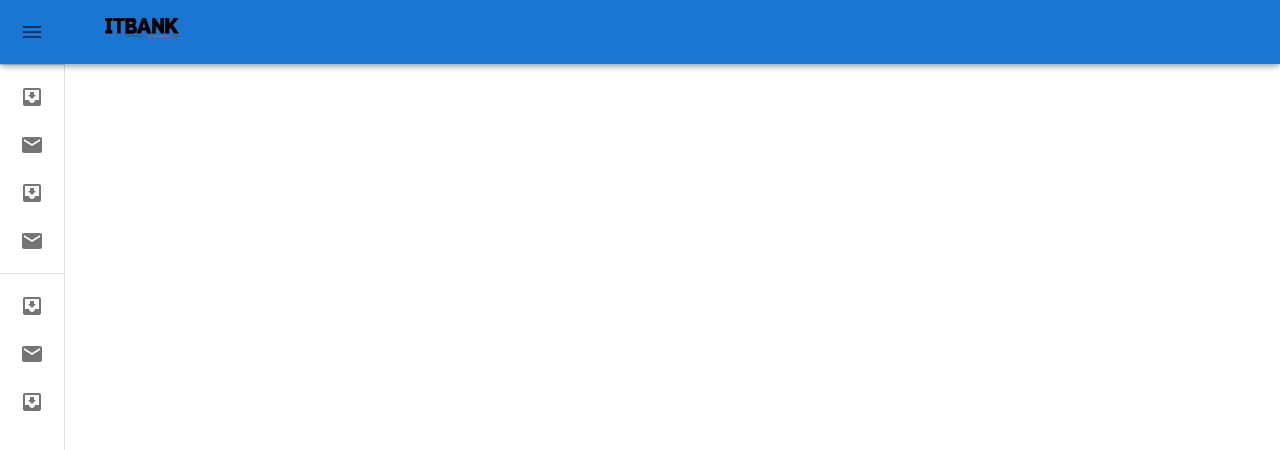
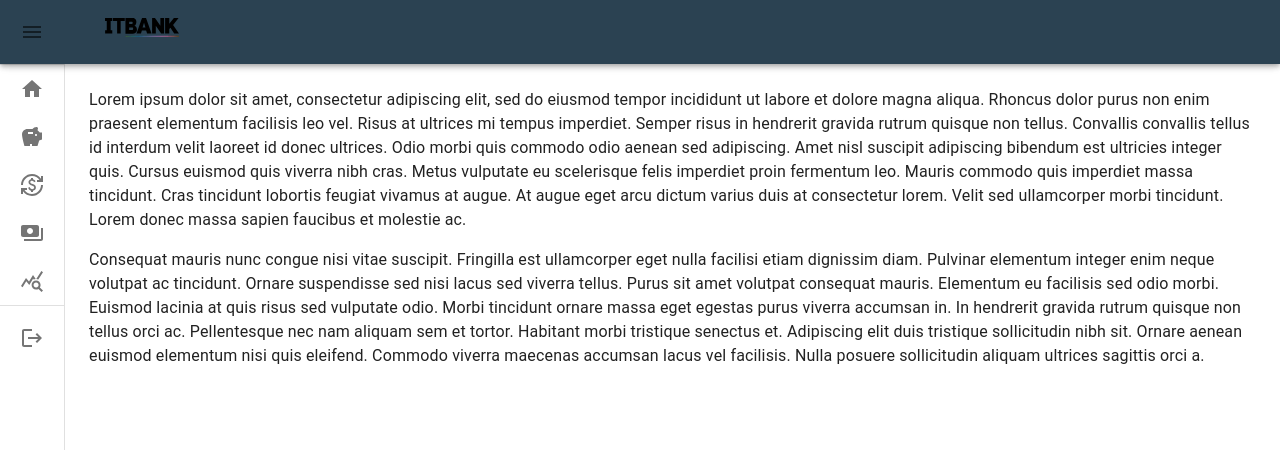
Before and after one commit to manuelKrivoy/ITBANK-2024, a React (Vite) app: page /profile in a window 1280 px wide. Shown: the top 450 px of the page. Built offline with nearby package versions, Linux system fonts and the light colour scheme.

Commit message:
personalizacion componente sidebar

```diff
--- a/src/components/layout/Sidebar.jsx
+++ b/src/components/layout/Sidebar.jsx
@@ -18,6 +18,13 @@
 import ListItemText from "@mui/material/ListItemText";
 import InboxIcon from "@mui/icons-material/MoveToInbox";
 import MailIcon from "@mui/icons-material/Mail";
+
+import HomeIcon from "@mui/icons-material/Home";
+import PaymentsIcon from "@mui/icons-material/Payments";
+import CurrencyExchangeIcon from "@mui/icons-material/CurrencyExchange";
+import SavingsIcon from "@mui/icons-material/Savings";
+import QueryStatsIcon from "@mui/icons-material/QueryStats";
+import LogoutIcon from "@mui/icons-material/Logout";
 
 const drawerWidth = 240;
 
@@ -114,13 +121,26 @@
     setOpen(false);
   };
 
+  const menuItems = [
+    { text: "Home", icon: <HomeIcon /> },
+    { text: "Cuentas", icon: <SavingsIcon /> },
+    { text: "Transferencias", icon: <CurrencyExchangeIcon /> },
+    { text: "Pagos", icon: <PaymentsIcon /> },
+    { text: "Inversiones", icon: <QueryStatsIcon /> },
+  ];
+
+  const otherItems = [{ text: "Cerrar Sesión", icon: <LogoutIcon /> }];
+
   return (
     <Box sx={{ display: "flex" }}>
       <CssBaseline />
       <AppBar position="fixed" open={open}>
-        <Toolbar>
+        <Toolbar
+          sx={{
+            backgroundColor: "#2b4252 ",
+          }}
+        >
           <IconButton
-            color="blue"
             aria-label="open drawer"
             onClick={handleDrawerOpen}
             edge="start"
@@ -145,9 +165,8 @@
           </IconButton>
         </DrawerHeader>
         <Divider />
-        <List>
-          {["Inbox", "Starred", "Send email", "Drafts"].map((text, index) => (
-            <ListItem key={text} disablePadding sx={{ display: "block" }}>
+        {menuItems.map((item, index) => (
+          <ListItem key={index} disablePadding sx={{ display: "block" }}>
             <ListItemButton
               sx={[
                 {
@@ -178,10 +197,10 @@
                       },
                 ]}
               >
-                  {index % 2 === 0 ? <InboxIcon /> : <MailIcon />}
+                {item.icon}
               </ListItemIcon>
               <ListItemText
-                  primary={text}
+                primary={item.text}
                 sx={[
                   open
                     ? {
@@ -195,11 +214,11 @@
             </ListItemButton>
           </ListItem>
         ))}
-        </List>
+
         <Divider />
         <List>
-          {["All mail", "Trash", "Spam"].map((text, index) => (
-            <ListItem key={text} disablePadding sx={{ display: "block" }}>
+          {otherItems.map((item, index) => (
+            <ListItem key={index} disablePadding sx={{ display: "block" }}>
               <ListItemButton
                 sx={[
                   {
@@ -230,10 +249,10 @@
                         },
                   ]}
                 >
-                  {index % 2 === 0 ? <InboxIcon /> : <MailIcon />}
+                  {item.icon}
                 </ListItemIcon>
                 <ListItemText
-                  primary={text}
+                  primary={item.text}
                   sx={[
                     open
                       ? {
@@ -249,6 +268,29 @@
           ))}
         </List>
       </Drawer>
+      <Box component="main" sx={{ flexGrow: 1, p: 3 }}>
+        <DrawerHeader />
+        <Typography sx={{ marginBottom: 2 }}>
+          Lorem ipsum dolor sit amet, consectetur adipiscing elit, sed do eiusmod tempor incididunt ut labore et dolore
+          magna aliqua. Rhoncus dolor purus non enim praesent elementum facilisis leo vel. Risus at ultrices mi tempus
+          imperdiet. Semper risus in hendrerit gravida rutrum quisque non tellus. Convallis convallis tellus id interdum
+          velit laoreet id donec ultrices. Odio morbi quis commodo odio aenean sed adipiscing. Amet nisl suscipit
+          adipiscing bibendum est ultricies integer quis. Cursus euismod quis viverra nibh cras. Metus vulputate eu
+          scelerisque felis imperdiet proin fermentum leo. Mauris commodo quis imperdiet massa tincidunt. Cras tincidunt
+          lobortis feugiat vivamus at augue. At augue eget arcu dictum varius duis at consectetur lorem. Velit sed
+          ullamcorper morbi tincidunt. Lorem donec massa sapien faucibus et molestie ac.
+        </Typography>
+        <Typography sx={{ marginBottom: 2 }}>
+          Consequat mauris nunc congue nisi vitae suscipit. Fringilla est ullamcorper eget nulla facilisi etiam
+          dignissim diam. Pulvinar elementum integer enim neque volutpat ac tincidunt. Ornare suspendisse sed nisi lacus
+          sed viverra tellus. Purus sit amet volutpat consequat mauris. Elementum eu facilisis sed odio morbi. Euismod
+          lacinia at quis risus sed vulputate odio. Morbi tincidunt ornare massa eget egestas purus viverra accumsan in.
+          In hendrerit gravida rutrum quisque non tellus orci ac. Pellentesque nec nam aliquam sem et tortor. Habitant
+          morbi tristique senectus et. Adipiscing elit duis tristique sollicitudin nibh sit. Ornare aenean euismod
+          elementum nisi quis eleifend. Commodo viverra maecenas accumsan lacus vel facilisis. Nulla posuere
+          sollicitudin aliquam ultrices sagittis orci a.
+        </Typography>
+      </Box>
     </Box>
   );
 }
```
Lines whose indentation alone changed are shown as unchanged.
